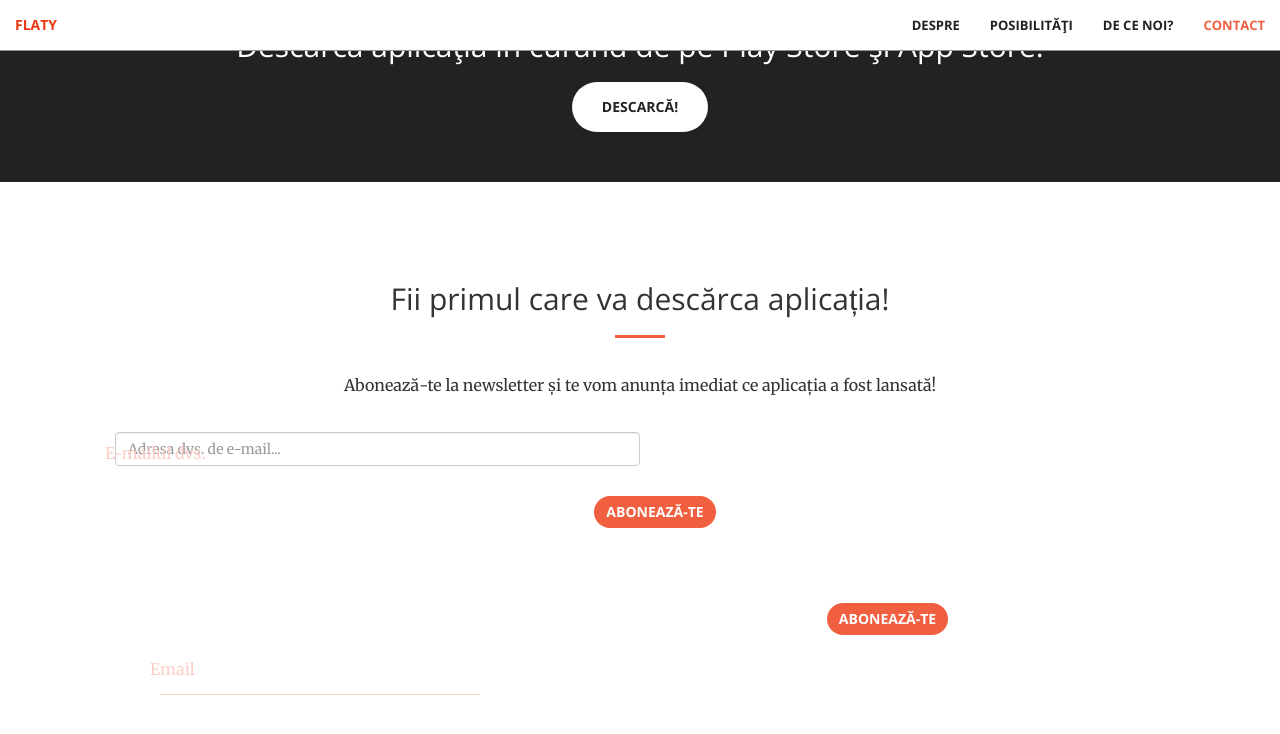
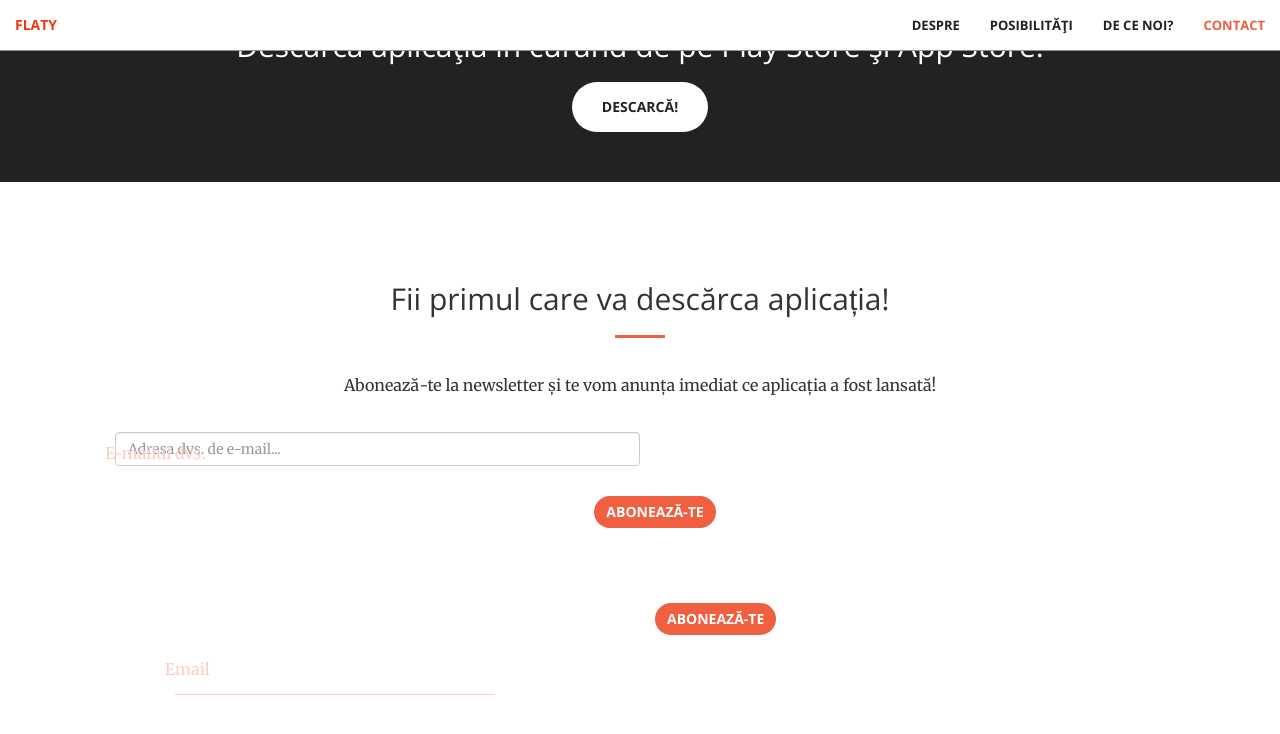
Before and after one commit to rptoma/Flaty-landing-page-2, a Jekyll site: the page built from index.html, in a window 1280 px wide and 900 px high, scrolled down 2409 px. Shown: the top 734 px of the window. Built offline with Jekyll 4.4.1, drawn with Linux system fonts in a browser that asks for light colours.

Commit message:
Update contact.html

```diff
--- a/_includes/contact.html
+++ b/_includes/contact.html
@@ -28,15 +28,17 @@
             </center>
         </div>
         <div class="container-fluid" style="text-align: center; margin: 60px;">
+            <div class="col-md-12">
                         <form>
-                            <div class="group col-md-6">
+                            <div class="group col-md-6 text-right">
                               <input type="text" required="required"/><span class="highlight"></span><span class="bar"></span>
                               <label>Email</label>
                             </div>
-                            <div class="form-group col-md-6">
+                            <div class="form-group col-md-6 text-left">
                               <button type="submit" class="btn btn-primary">Abonează-te</button>
                             </div>
                         </form>
+                    </div>
         </div>
 
 </section>
```
